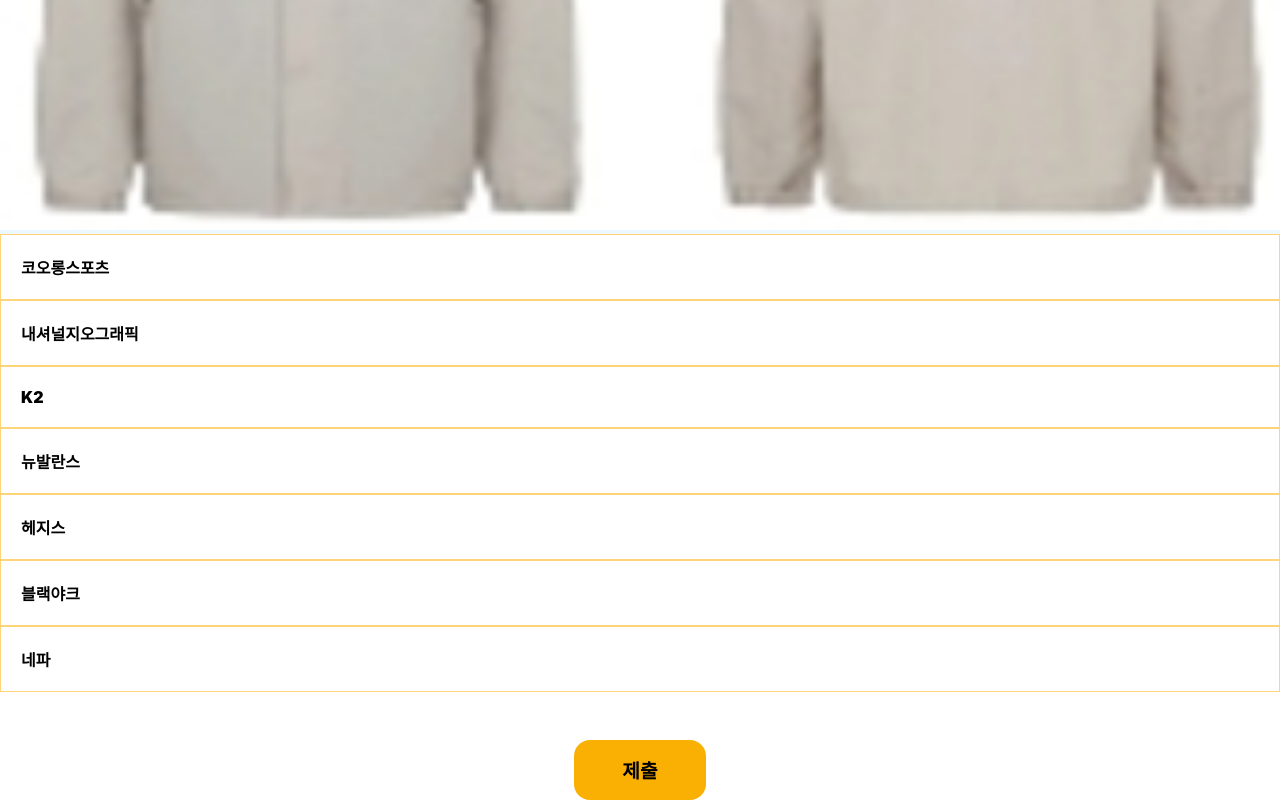
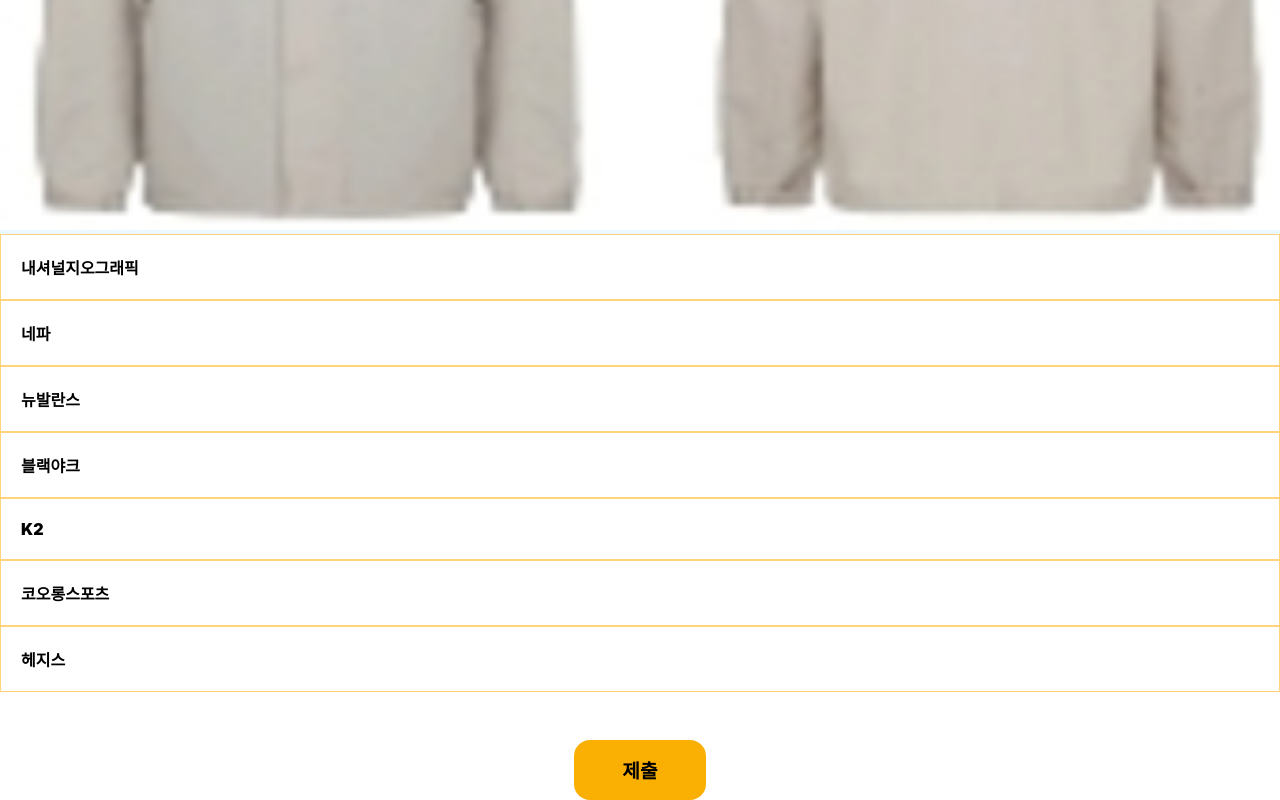
Before and after one commit to JeremyDev87/clothsurvey, a React (Create React App) app: page /question4 in a window 1280 px wide. Shown: the part 1537-2337 px from the top of the page. Built offline with nearby package versions, Linux system fonts and the light colour scheme.

Commit message:
basic http API complete

```diff
--- a/package.json
+++ b/package.json
@@ -48,5 +48,6 @@
     "url": "git+https://github.com/SuaAppa/clothsurvey.git"
   },
   "author": "",
-  "license": "ISC"
+  "license": "ISC",
+  "homepage": "http://172.20.30.219:9999"
 }
--- a/src/index.js
+++ b/src/index.js
@@ -13,7 +13,7 @@
 import Question3 from './question3';
 import Question4 from './question4';
 import TopNav from './partials/topNav';
-import { store } from './store/store'
+import { store } from './store/store';
 
 const persistor = persistStore(store);
 
--- a/src/login.js
+++ b/src/login.js
@@ -14,16 +14,25 @@
         let loginID = document.getElementById("loginID").value?? '';
         let loginName = document.getElementById("loginName").value?? '';
 
-        dispatch({type:'login', userInfo : {
-            "ID" : loginID,
-            "name" : loginName
+        axios.get(`http://172.20.30.219:9998/api/login?emp_id=${loginID}&emp_name=${loginName}`)
+        .then((result)=>{
+            let verify = result.data[0].cnt;
+            if(verify>0){
+                //중복 체크 추가해야함
+                alert("로그인 성공");
+                LoginPrc(loginID,loginName);
+            }else{
+                alert("품평회 대상자가 아닙니다.")
             }
         })
-        LoginPrc();
-        //로그인 verrify check
     }
 
-    const LoginPrc = () => {
+    const LoginPrc = (obj1,obj2) => {
+        dispatch({type:'login', userInfo : {
+            "ID" : obj1,
+            "name" : obj2
+            }
+        })
         history.push('./surveyinfo');
     };
 
--- a/src/question.js
+++ b/src/question.js
@@ -12,13 +12,10 @@
     }));
     const dispatch = useDispatch();
 
-    console.log(data);
-
     const doNextBtn = () => {
         let select = document.querySelector('input[name="answer01"]:checked');
         if(select!==null){
             let ans = select.value;
-            console.log(ans);
 
             dispatch({type:'ans1',ans : ans});
             history.push('./question2');
--- a/src/question2.js
+++ b/src/question2.js
@@ -11,7 +11,6 @@
     const data = useSelector(state=>(state));
     const dispatch = useDispatch();
 
-    console.log(data.mainReducer.ans1);
     let beforeAns = data.mainReducer.ans1;
     let type;
 
@@ -46,17 +45,19 @@
                 </div>
                 <div className="answer">
                     <input type="radio"id="answer01_1" name="answer01" value="1"/>
-                    <label htmlFor="answer01_1">코오롱스포츠</label>
-                    <input type="radio"id="answer01_3" name="answer01" value="2"/>
-                    <label htmlFor="answer01_3">K2</label>
-                    <input type="radio"id="answer01_4" name="answer01" value="3"/>
-                    <label htmlFor="answer01_4">뉴발란스</label>
-                    <input type="radio"id="answer01_5" name="answer01" value="4"/>
-                    <label htmlFor="answer01_5">헤지스</label>
-                    <input type="radio"id="answer01_6" name="answer01" value="5"/>
-                    <label htmlFor="answer01_6">블랙야크</label>
-                    <input type="radio"id="answer01_7" name="answer01" value="6"/>
-                    <label htmlFor="answer01_7">네파</label>
+                    <label htmlFor="answer01_1">내셔널지오그래픽</label>
+                    <input type="radio"id="answer01_2" name="answer01" value="2"/>
+                    <label htmlFor="answer01_2">네파</label>
+                    <input type="radio"id="answer01_3" name="answer01" value="3"/>
+                    <label htmlFor="answer01_3">뉴발란스</label>
+                    <input type="radio"id="answer01_4" name="answer01" value="4"/>
+                    <label htmlFor="answer01_4">블랙야크</label>
+                    <input type="radio"id="answer01_5" name="answer01" value="5"/>
+                    <label htmlFor="answer01_5">K2</label>
+                    <input type="radio"id="answer01_6" name="answer01" value="6"/>
+                    <label htmlFor="answer01_6">코오롱스포츠</label>
+                    <input type="radio"id="answer01_7" name="answer01" value="7"/>
+                    <label htmlFor="answer01_7">헤지스</label>
                 </div>
             </div>
             <div className="buttonSet">
--- a/src/question3.js
+++ b/src/question3.js
@@ -8,8 +8,6 @@
     const history = useHistory();
     const data = useSelector(state=>(state));
     const dispatch = useDispatch();
-
-    console.log(data);
 
     const doNextBtn = () => {
         let select = document.querySelector('input[name="answer01"]:checked');
--- a/src/question4.js
+++ b/src/question4.js
@@ -1,16 +1,15 @@
 import React from 'react';
-import './assets/css/question.css';
 import SampleImg from './assets/images/K2Sample.png'
 import {useSelector,useDispatch} from 'react-redux';
 import {useHistory} from 'react-router-dom';
+import axios from 'axios';
+import './assets/css/question.css';
 
 function Question4() {
 
     const history = useHistory();
     const data = useSelector(state=>(state));
     const dispatch = useDispatch();
-
-    console.log(data.mainReducer.ans3);
 
     let beforeAns = data.mainReducer.ans3;
     let type;
@@ -28,12 +27,26 @@
         if(select!==null){
             let ans = select.value;
             dispatch({type:'ans4',ans : ans});
-            // history.push('./');
-            alert(test);
-        }else{
-            alert("1개의 항목을 선택해주시기 바랍니다.");
+
+            axios.post("http://172.20.30.219:9998/api/submit",{
+                "emp_id":data.mainReducer.userInfo.ID,
+                "emp_name":data.mainReducer.userInfo.name,
+                "ans1":data.mainReducer.ans1,
+                "ans2":data.mainReducer.ans2,
+                "ans3":data.mainReducer.ans3,
+                "ans4":ans
+            }).then((result)=>{
+                alert("품평회를 완료하였습니다.");
+                history.push("./");
+            })
+            .catch((result)=>{
+                alert("품평 등록에 실패하였습니다.");
+            });
+
+            }else{
+                alert("1개의 항목을 선택해주시기 바랍니다.");
+            }
         }
-    }
 
     return (
         <div className="question">
@@ -47,19 +60,19 @@
                 </div>
                 <div className="answer">
                     <input type="radio"id="answer01_1" name="answer01" value="1"/>
-                    <label htmlFor="answer01_1">코오롱스포츠</label>
+                    <label htmlFor="answer01_1">내셔널지오그래픽</label>
                     <input type="radio"id="answer01_2" name="answer01" value="2"/>
-                    <label htmlFor="answer01_2">내셔널지오그래픽</label>
+                    <label htmlFor="answer01_2">네파</label>
                     <input type="radio"id="answer01_3" name="answer01" value="3"/>
-                    <label htmlFor="answer01_3">K2</label>
+                    <label htmlFor="answer01_3">뉴발란스</label>
                     <input type="radio"id="answer01_4" name="answer01" value="4"/>
-                    <label htmlFor="answer01_4">뉴발란스</label>
+                    <label htmlFor="answer01_4">블랙야크</label>
                     <input type="radio"id="answer01_5" name="answer01" value="5"/>
-                    <label htmlFor="answer01_5">헤지스</label>
+                    <label htmlFor="answer01_5">K2</label>
                     <input type="radio"id="answer01_6" name="answer01" value="6"/>
-                    <label htmlFor="answer01_6">블랙야크</label>
+                    <label htmlFor="answer01_6">코오롱스포츠</label>
                     <input type="radio"id="answer01_7" name="answer01" value="7"/>
-                    <label htmlFor="answer01_7">네파</label>
+                    <label htmlFor="answer01_7">헤지스</label>
                 </div>
             </div>
             <div className="buttonSet">
```
